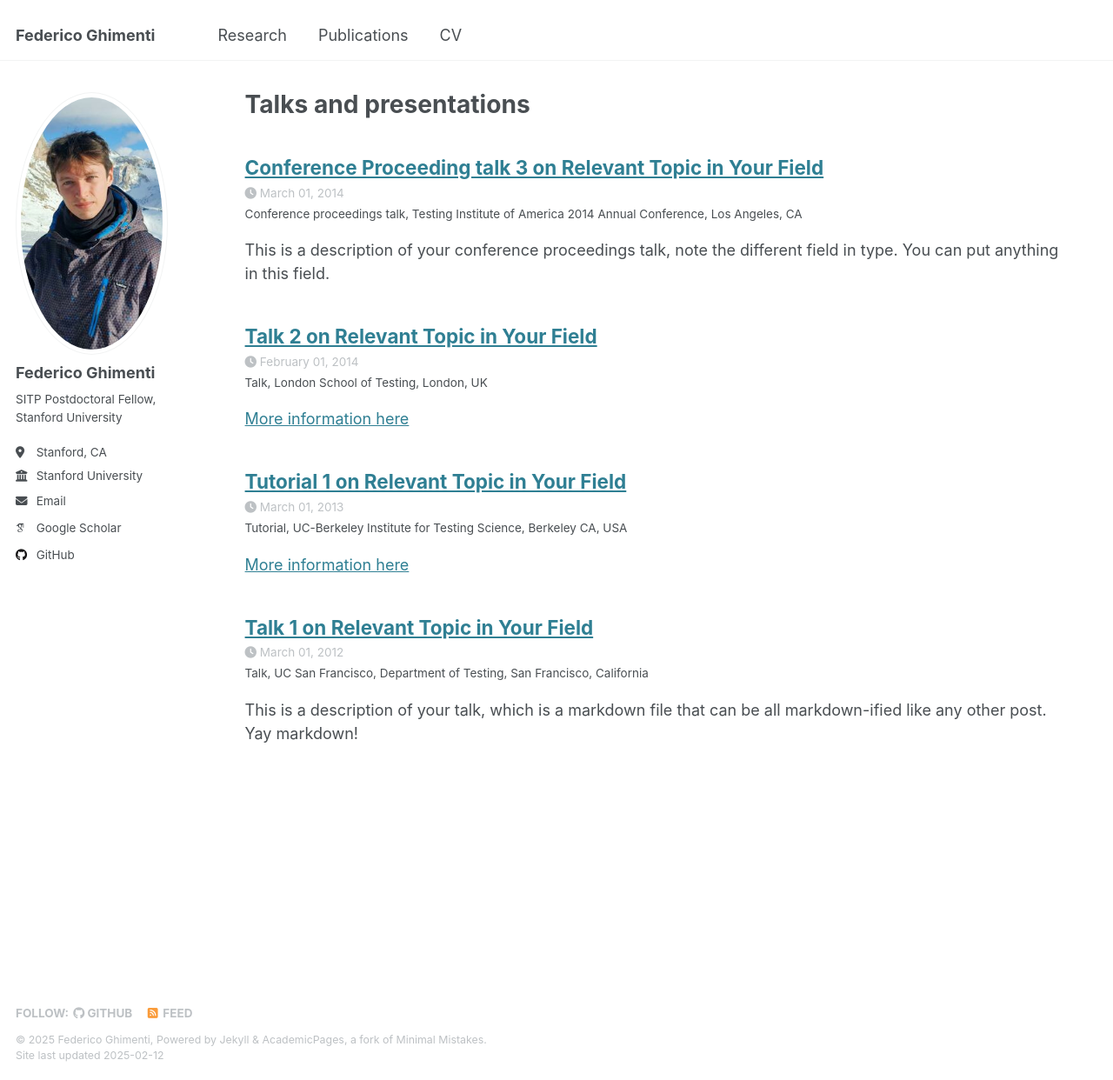
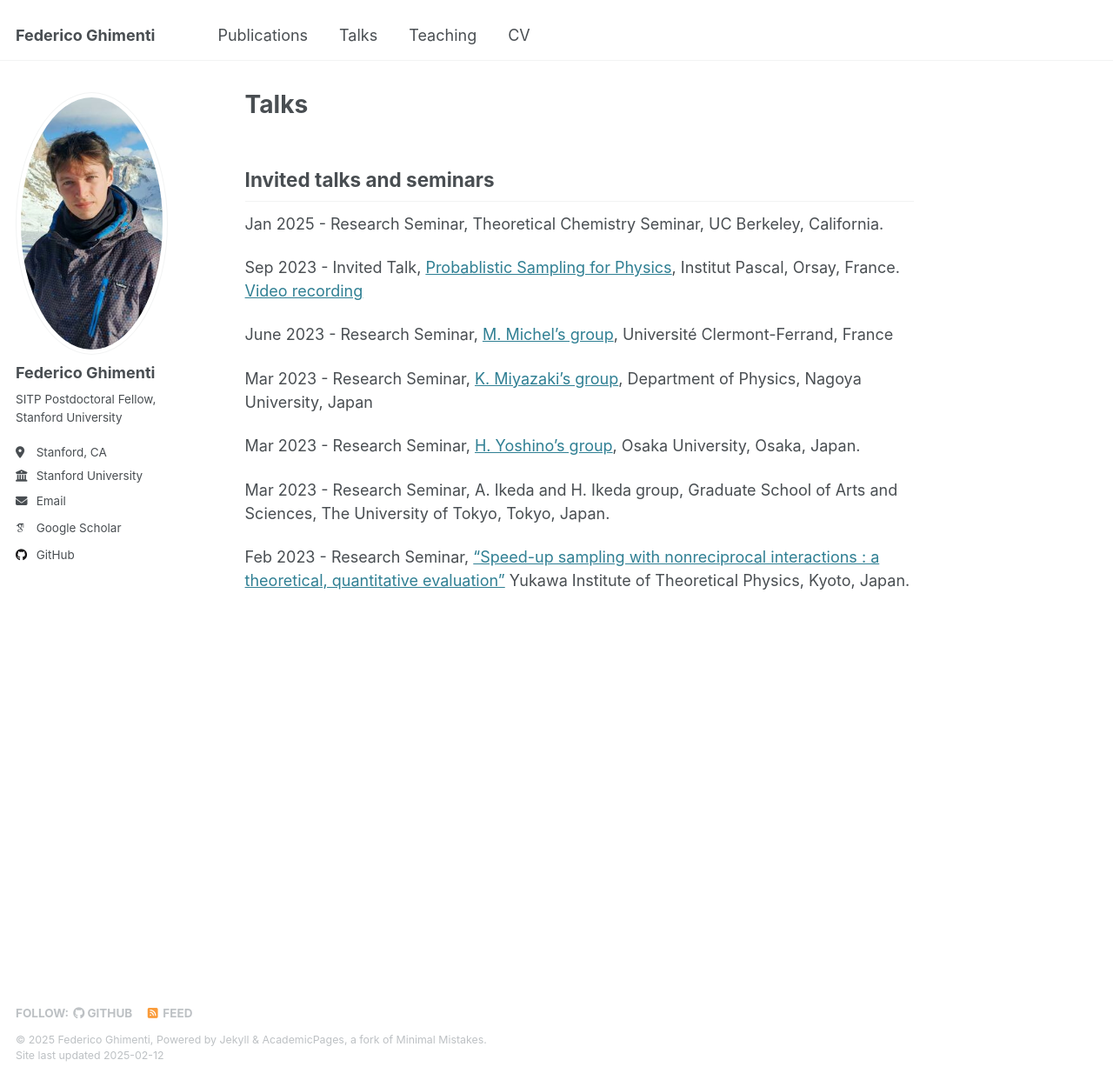
Before and after one commit to FedericoGhimenti/FedericoGhimenti.github.io, a Jekyll site: the page built from _pages/talks.md, in a window 1280 px wide and 1242 px high. Shown: the whole window at 87% size. Built offline with Jekyll 4.4.1, drawn with Linux system fonts in a browser that asks for light colours; some web fonts are replaced.

```diff
--- /dev/null
+++ b/_pages/talks.md
@@ -0,0 +1,21 @@
+---
+permalink: /talks/
+title: "Talks"
+author_profile: true
+---
+
+## Invited talks and seminars
+
+Jan 2025 - Research Seminar, Theoretical Chemistry Seminar, UC Berkeley, California.
+
+Sep 2023 - Invited Talk, [Probablistic Sampling for Physics](https://indico.ijclab.in2p3.fr/event/9042/contributions/31163/), Institut Pascal, Orsay, France. [Video recording](https://www.youtube.com/watch?v=JvF9o2prTcE)
+
+June 2023 - Research Seminar, [M. Michel's group](http://manon-michel.perso.math.cnrs.fr/), Université Clermont-Ferrand, France
+
+Mar 2023 - Research Seminar, [K. Miyazaki's group](https://www.r.phys.nagoya-u.ac.jp/index-e.shtml), Department of Physics, Nagoya University, Japan
+
+Mar 2023 - Research Seminar, [H. Yoshino's group](http://www.cp.cmc.osaka-u.ac.jp/~yoshino/index-eng.html), Osaka University, Osaka, Japan.
+
+Mar 2023 - Research Seminar, A. Ikeda and H. Ikeda group, Graduate School of Arts and Sciences, The University of Tokyo, Tokyo, Japan.
+
+Feb 2023 - Research Seminar, ["Speed-up sampling with nonreciprocal interactions : a theoretical, quantitative evaluation"](https://www.yukawa.kyoto-u.ac.jp/seminar/s53097?lang=en-GB) Yukawa Institute of Theoretical Physics, Kyoto, Japan.
```
Also changed, not shown: _data/navigation.yml (+4 -4 lines).
